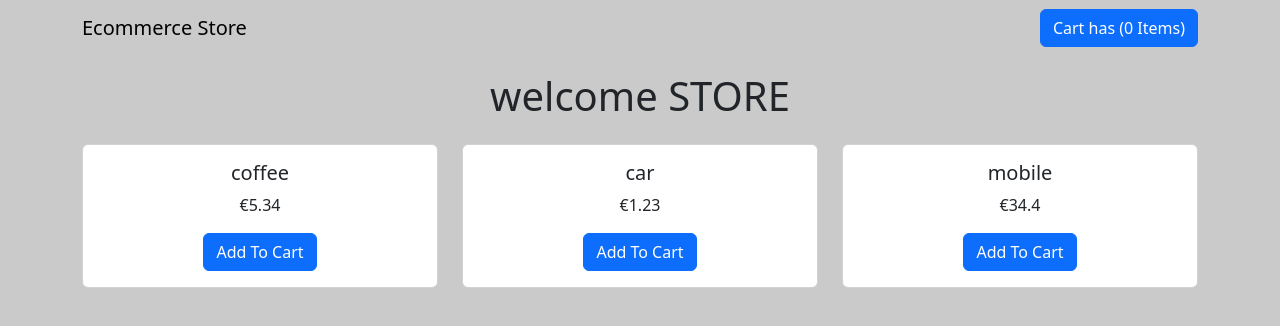
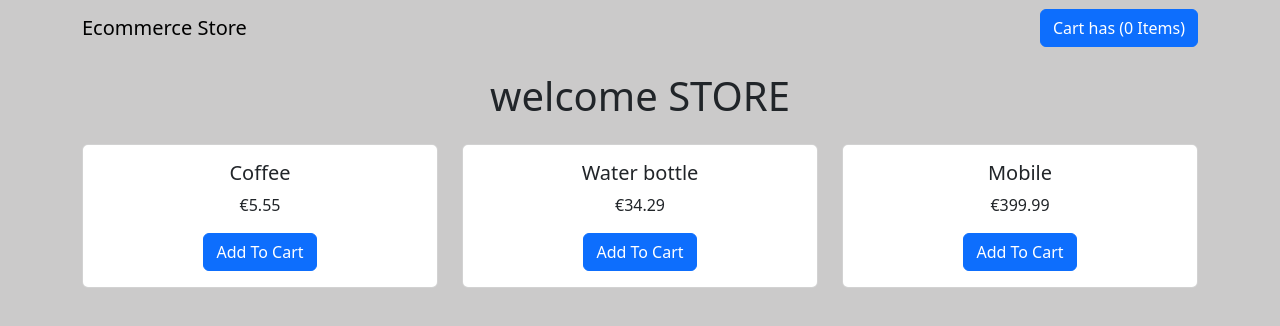
Before and after one commit to Predrag-Jandric/React-shopping-cart-logic, a React (Create React App) app: page / in a window 1280 px wide. Shown: the top 326 px of the page. Built offline with nearby package versions, Linux system fonts and the light colour scheme.

Commit message:
project done, to be deployed...

```diff
--- a/src/App.js
+++ b/src/App.js
@@ -2,10 +2,8 @@ import NavbarComp from './components/NavbarComp';
 import 'bootstrap/dist/css/bootstrap.min.css'
 import { Container } from 'react-bootstrap';
 import { BrowserRouter, Routes, Route } from 'react-router-dom';
-import Cancel from './components/pages/Cancel';
 import Store from './components/pages/Store';
-import Success from './components/pages/Success';
-import CartProvider from './CartContext';
+import CartProvider from './components/CartContext';
 
 function App() {
   return (
@@ -15,8 +13,6 @@ function App() {
         <BrowserRouter>
           <Routes>
             <Route index element={<Store />} />
-            <Route path="success" element={<Success />} />
-            <Route path="cancel" element={<Cancel />} />
           </Routes>
         </BrowserRouter>
       </Container>
--- a/src/CartContext.js
+++ b/src/components/CartContext.js
@@ -1,5 +1,5 @@
 import { createContext, useState } from "react";
-import { productsArray, getProductData } from "./productsStore";
+import { getProductData } from "./productsStore";
 
 // creating empty functions
 export const CartContext = createContext({
@@ -70,7 +70,7 @@ export function CartProvider({ children }) {
         setCartProducts(
             cartProducts =>
                 cartProducts.filter(currentProduct => {
-                    return currentProduct.id != id
+                    return currentProduct.id !== id
                 })
         )
     }
@@ -78,6 +78,7 @@ export function CartProvider({ children }) {
     // Get Total Cost
     function getTotalCost() {
         let totalCost = 0
+    // eslint-disable-next-line
         cartProducts.map((cartItem) => {
             const productData = getProductData(cartItem.id)
             totalCost += (productData.price * cartItem.quantity)
--- /dev/null
+++ b/src/components/CartProduct.jsx
@@ -0,0 +1,25 @@
+import React from 'react'
+import { Button } from 'react-bootstrap'
+import { CartContext } from './CartContext'
+import { useContext } from 'react'
+import { getProductData } from './productsStore'
+
+function CartProduct(props) {
+
+    const cart = useContext(CartContext)
+    const id = props.id
+    const quantity = props.quantity
+    const productData = getProductData(id)
+
+    return (
+        <>
+            <h3>{productData.title}</h3>
+            <p>{quantity} total</p>
+            <p>$ {(quantity * productData.price).toFixed(2)}</p>
+            <Button onClick={() => cart.deleteFromCart(id)} size="sm">Remove</Button>
+            <hr />
+        </>
+    )
+}
+
+export default CartProduct
--- a/src/components/NavbarComp.jsx
+++ b/src/components/NavbarComp.jsx
@@ -1,6 +1,7 @@
 import React, { useContext, useState } from 'react'
-import { Button, Container, Navbar, Modal } from 'react-bootstrap'
-import { CartContext } from '../CartContext'
+import { Button, Navbar, Modal } from 'react-bootstrap'
+import { CartContext } from './CartContext'
+import CartProduct from './CartProduct'
 
 function NavbarComp() {
 
@@ -10,7 +11,7 @@ function NavbarComp() {
   const handleShow = () => setShow(true)
 
   const productsCount = cart.items.reduce((sum, product) => sum + product.quantity, 0);
-console.log(productsCount);
+
   return (
     <>
       <Navbar expand="sm">
@@ -25,7 +26,21 @@ console.log(productsCount);
           <Modal.Title>Shopping Cart</Modal.Title>
         </Modal.Header>
         <Modal.Body>
-          <h1>modal body</h1>
+          {productsCount > 0 ?
+            <>
+              <p>Items in your cart:</p>
+              {cart.items.map((currentProduct, idx) => (
+                <CartProduct key={idx} id={currentProduct.id} quantity={currentProduct.quantity}>
+                </CartProduct>
+              ))}
+
+              <h1>Total: ${cart.getTotalCost().toFixed(2)}</h1>
+
+              <Button onClick={() => alert("THIS BUTTON IS NOT FUNCTIONAL")} variant='success'>Purchase items</Button>
+            </>
+            :
+            <h1>There are no items in your cart</h1>
+          }
         </Modal.Body>
       </Modal>
     </>
--- a/src/components/ProductCard.jsx
+++ b/src/components/ProductCard.jsx
@@ -1,6 +1,6 @@
 import React, { useContext } from 'react'
 import { Card, Button, Form, Row, Col } from 'react-bootstrap'
-import { CartContext } from '../CartContext'
+import { CartContext } from './CartContext'
 
 
 // props.product is the product we are selling
@@ -23,8 +23,8 @@ function ProductCard(props) {
                                 In Cart: {productQuantity}
                             </Form.Label>
                             <Col sm="6">
+                                <Button onClick={() => cart.removeOneFromCart(product.id)} sm="6" className='mx-2'>-</Button>
                                 <Button onClick={() => cart.addOneToCart(product.id)} sm="6" className='mx-2'>+</Button>
-                            <Button onClick={() => cart.removeOneFromCart(product.id)} sm="6" className='mx-2'>-</Button>
                             </Col>
                         </Form>
                         <Button onClick={() => cart.deleteFromCart(product.id)} variant='danger' className='my-2'>Remove from Cart</Button>
--- a/src/components/pages/Cancel.js
+++ /dev/null
@@ -1,11 +0,0 @@
-import React from 'react'
-
-function Cancel() {
-  return (
-    <div>
-      <h1>CANCEL</h1>
-    </div>
-  )
-}
-
-export default Cancel
--- a/src/components/pages/Store.js
+++ b/src/components/pages/Store.js
@@ -1,6 +1,6 @@
 import React from 'react'
 import { Row, Col } from 'react-bootstrap'
-import { productsArray } from '../../productsStore'
+import { productsArray } from '../productsStore'
 import ProductCard from '../ProductCard'
 
 function Store() {
@@ -10,8 +10,7 @@ function Store() {
             <Row xs={1} md={3} className='g-4'>
                 {productsArray.map((product, idx) => (
                     <Col align="center" key={idx}>
-                        {/* <h1>{product.title}</h1> */}
-                        <ProductCard product={product}/>
+                        <ProductCard product={product} />
                     </Col>
                 ))}
             </Row>
--- a/src/components/pages/Success.js
+++ /dev/null
@@ -1,11 +0,0 @@
-import React from 'react'
-
-function Success() {
-  return (
-    <div>
-      <h1>thx for purchase</h1>
-    </div>
-  )
-}
-
-export default Success
--- a/src/productsStore.js
+++ b/src/components/productsStore.js
@@ -2,18 +2,18 @@
 const productsArray = [
     {
         id: "1",
-        title: "coffee",
-        price: 5.34
+        title: "Coffee",
+        price: 5.55
     },
     {
         id: "2",
-        title: "car",
-        price: 1.23
+        title: "Water bottle",
+        price: 34.29
     },
     {
         id: "3",
-        title: "mobile",
-        price: 34.4
+        title: "Mobile",
+        price: 399.99
     },
 ]
 
```
Lines whose indentation alone changed are shown as unchanged.
